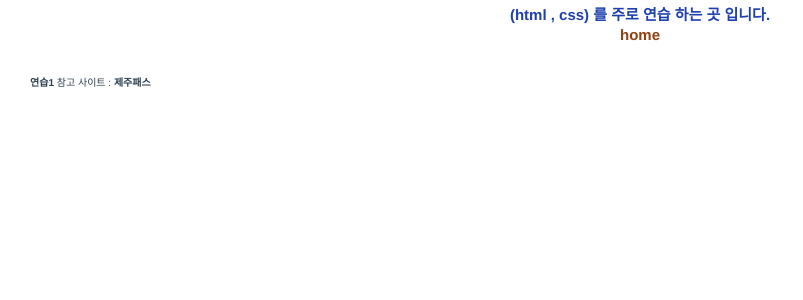
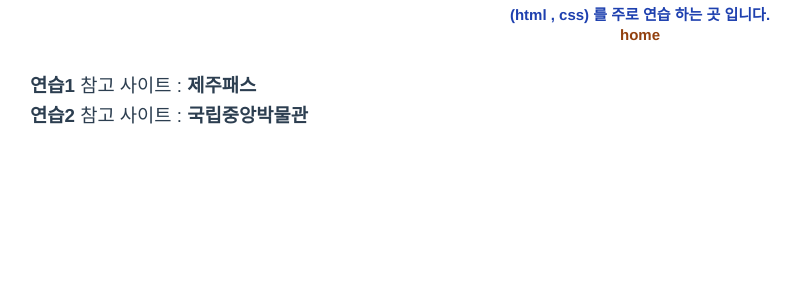
Before and after one commit to rlawncks125/front-git-practice, a Vue app: page / in a window 1280 px wide. Shown: the top 300 px of the page, without its empty margins (0-803 px from the left). Built offline with nearby package versions, Linux system fonts and the light colour scheme.

Commit message:
bak first commit

```diff
--- a/src/router/index.ts
+++ b/src/router/index.ts
@@ -10,6 +10,11 @@ const routes: Array<RouteRecordRaw> = [
     path: "/st1",
     name: "연습1",
     component: () => import("../views/퍼블연습/연습1.vue"),
+  },
+  {
+    path: "/st2",
+    name: "연습1",
+    component: () => import("../views/퍼블연습/연습2.vue"),
   },
   {
     path: "/test1",
--- a/src/views/Home.vue
+++ b/src/views/Home.vue
@@ -6,12 +6,21 @@
     </div>
 
     <div id="nav">
-      <ul class="flex flex-col w-full items-start gap-3">
+      <ul class="flex flex-col w-full items-start gap-3 text-3xl">
         <li>
           <router-link to="/st1">연습1 </router-link>
           <span>
             참고 사이트 :
             <a href="https://www.jejupass.com/web" target="_blank">제주패스</a>
+          </span>
+        </li>
+        <li>
+          <router-link to="/st2">연습2 </router-link>
+          <span>
+            참고 사이트 :
+            <a href="https://www.museum.go.kr/site/main/home" target="_blank"
+              >국립중앙박물관</a
+            >
           </span>
         </li>
       </ul>
--- /dev/null
+++ b/src/views/퍼블연습/연습2.vue
@@ -0,0 +1,15 @@
+<template>
+  <div>연습2</div>
+</template>
+
+<script lang="ts">
+import { defineComponent } from "vue";
+
+export default defineComponent({
+  setup() {
+    return {};
+  },
+});
+</script>
+
+<style scoped></style>
```
